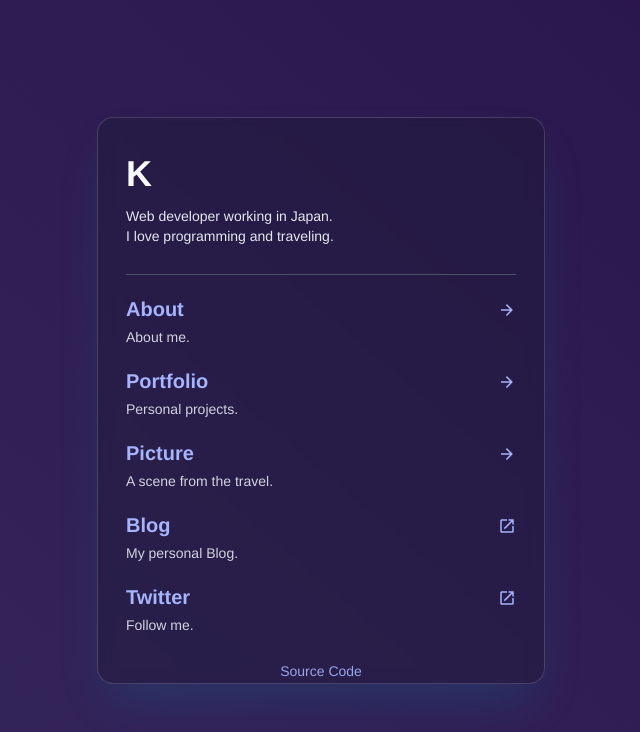
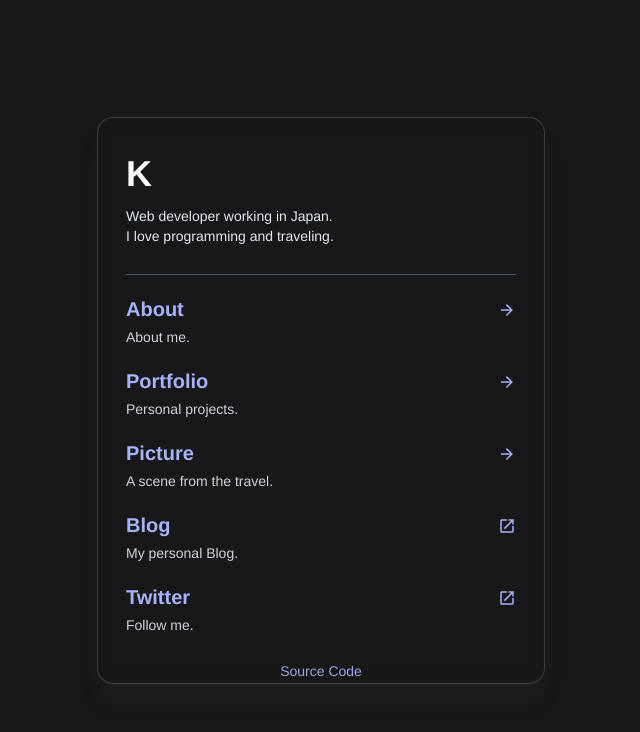
Before and after one commit to k-urtica/k-urtica.github.io, a Nuxt app: page / in a window 1280 px wide. Shown: the top 732 px of the page, without its empty margins (319-959 px from the left). Built offline with nearby package versions, Linux system fonts and the light colour scheme; a web font is replaced by a local one.

Commit message:
💄 fix color

```diff
--- a/src/components/GlassCard.vue
+++ b/src/components/GlassCard.vue
@@ -1,7 +1,7 @@
 <template>
   <component
     :is="tag"
-    class="bg-blur rounded-2xl border border-slate-300/20 bg-gray-900/25 shadow-2xl shadow-cyan-600/20"
+    class="bg-blur rounded-2xl border border-zinc-300/20 bg-zinc-900/25 shadow-xl shadow-zinc-600/10"
   >
     <slot />
   </component>
--- a/src/components/PortfolioLists.vue
+++ b/src/components/PortfolioLists.vue
@@ -4,7 +4,7 @@
       <li v-for="portfolio in portfolios" :key="portfolio.title">
         <app-link :to="portfolio.url">
           <article
-            class="flex flex-col overflow-hidden rounded-2xl border border-slate-200/10 bg-gray-600/25 shadow-lg shadow-cyan-700/20 transition duration-300 hover:bg-teal-600/20 hover:shadow-cyan-200/20"
+            class="flex flex-col overflow-hidden rounded-2xl border border-slate-200/10 bg-gray-600/25 shadow-lg shadow-slate-700/20 transition duration-300 hover:bg-slate-500/20 hover:shadow-slate-200/20"
           >
             <div class="aspect-video">
               <img :alt="portfolio.title" :src="`/images/${portfolio.image}`" />
--- a/src/layouts/default.vue
+++ b/src/layouts/default.vue
@@ -1,52 +1,7 @@
 <template>
-  <div class="bg-gradient">
+  <div class="bg-zinc-900">
     <main class="container mx-auto max-w-5xl">
       <slot />
     </main>
   </div>
 </template>
-
-<style scoped>
-.bg-gradient {
-  background: linear-gradient(220.55deg, #1c0036 0%, #636fa4 100%);
-  background-size: 600% 600%;
-
-  -webkit-animation: anime-gradient 12s ease infinite;
-  -moz-animation: anime-gradient 12s ease infinite;
-  animation: anime-gradient 12s ease infinite;
-}
-
-@-webkit-keyframes anime-gradient {
-  0% {
-    background-position: 0% 50%;
-  }
-  50% {
-    background-position: 100% 50%;
-  }
-  100% {
-    background-position: 0% 50%;
-  }
-}
-@-moz-keyframes anime-gradient {
-  0% {
-    background-position: 0% 50%;
-  }
-  50% {
-    background-position: 100% 50%;
-  }
-  100% {
-    background-position: 0% 50%;
-  }
-}
-@keyframes anime-gradient {
-  0% {
-    background-position: 0% 50%;
-  }
-  50% {
-    background-position: 100% 50%;
-  }
-  100% {
-    background-position: 0% 50%;
-  }
-}
-</style>
```
